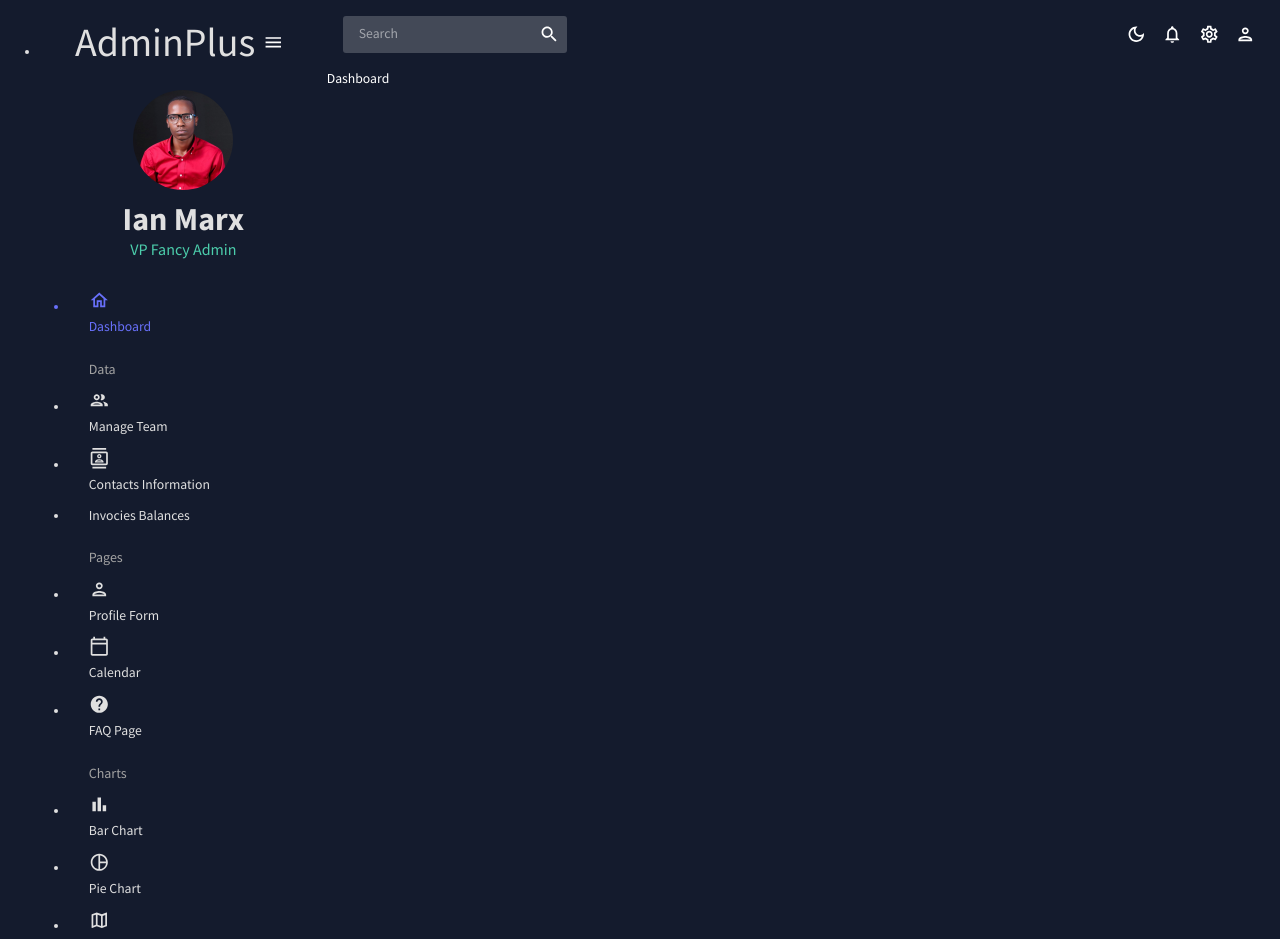
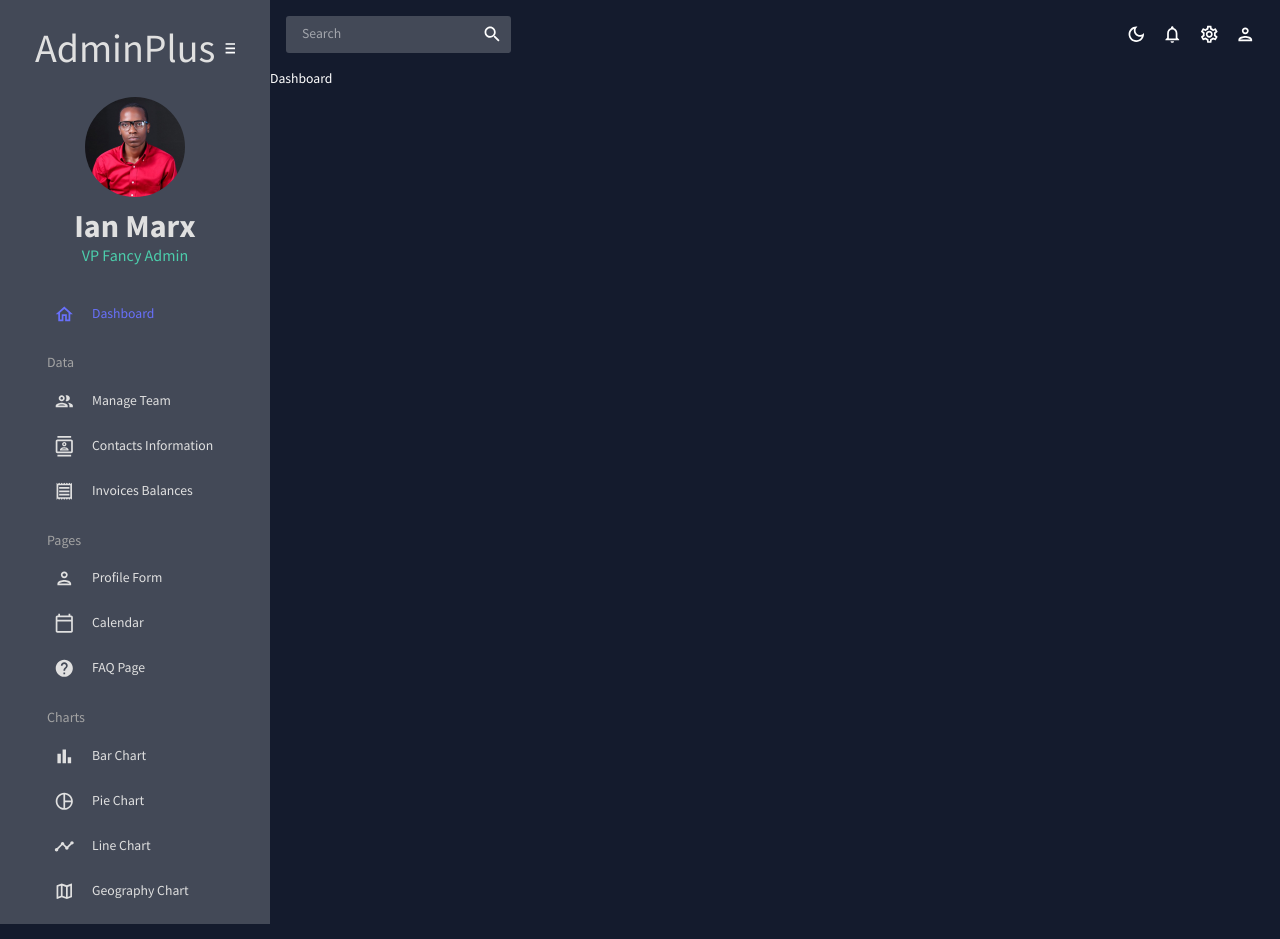
Before and after one commit to Marx-wrld/Enterprise-Admin, a React (Create React App) app: page / in a window 1280 px wide. Shown: the top 939 px of the page. Built offline with nearby package versions, Linux system fonts and the light colour scheme.

Commit message:
ProSidebar import fix and unused imports fix

```diff
--- a/src/scenes/global/Sidebar.jsx
+++ b/src/scenes/global/Sidebar.jsx
@@ -1,5 +1,5 @@
 import { useState } from "react";
-import { useProsidebar, Menu, MenuItem } from "react-pro-sidebar";
+import { ProSidebar, Menu, MenuItem } from "react-pro-sidebar";
 import 'react-pro-sidebar/dist/css/styles.css';
 import { Box, IconButton, Typography, useTheme } from "@mui/material";
 import { Link } from "react-router-dom";
@@ -62,7 +62,7 @@ const Sidebar = () => {
                     color: "#6870fa !important",
                 },
             }}>
-                <useProsidebar collapsed={isCollapsed}>
+                <ProSidebar collapsed={isCollapsed}>
                     <Menu iconShape="square">
                         {/* Logo and Menu Icon */}
                         <MenuItem
@@ -87,6 +87,7 @@ const Sidebar = () => {
                                 </Box>
                             )}
                             </MenuItem>
+
                                 {/* User */}
                             {!isCollapsed && (
                                 <Box mb="25px">
@@ -116,6 +117,8 @@ const Sidebar = () => {
                                 </Box>
                               </Box>
                             )}
+
+                            {/* Menu Items */}
                             <Box paddingLeft={isCollapsed ? undefined : "10%"}>
                                 <Item
                                     title="Dashboard"
@@ -142,8 +145,9 @@ const Sidebar = () => {
                                         setSelected={setSelected}
                                     />
                                     <Item
-                                        title="Invocies Balances"
-                                        to="/invocies"
+                                        title="Invoices Balances"
+                                        to="/invoices"
+                                        icon={<ReceiptOutlined/>}
                                         selected={selected}
                                         setSelected={setSelected}
                                     />
@@ -198,6 +202,13 @@ const Sidebar = () => {
                                         setSelected={setSelected}
                                     />
                                     <Item
+                                        title="Line Chart"
+                                        to="/line"
+                                        icon={<TimelineOutlined/>}
+                                        selected={selected}
+                                        setSelected={setSelected}
+                                    />
+                                    <Item
                                         title="Geography Chart"
                                         to="/geography"
                                         icon={<MapOutlined/>}
@@ -206,7 +217,7 @@ const Sidebar = () => {
                                     />
                             </Box>
                         </Menu>
-                </useProsidebar>
+                </ProSidebar>
         </Box>
     );
 }
```
